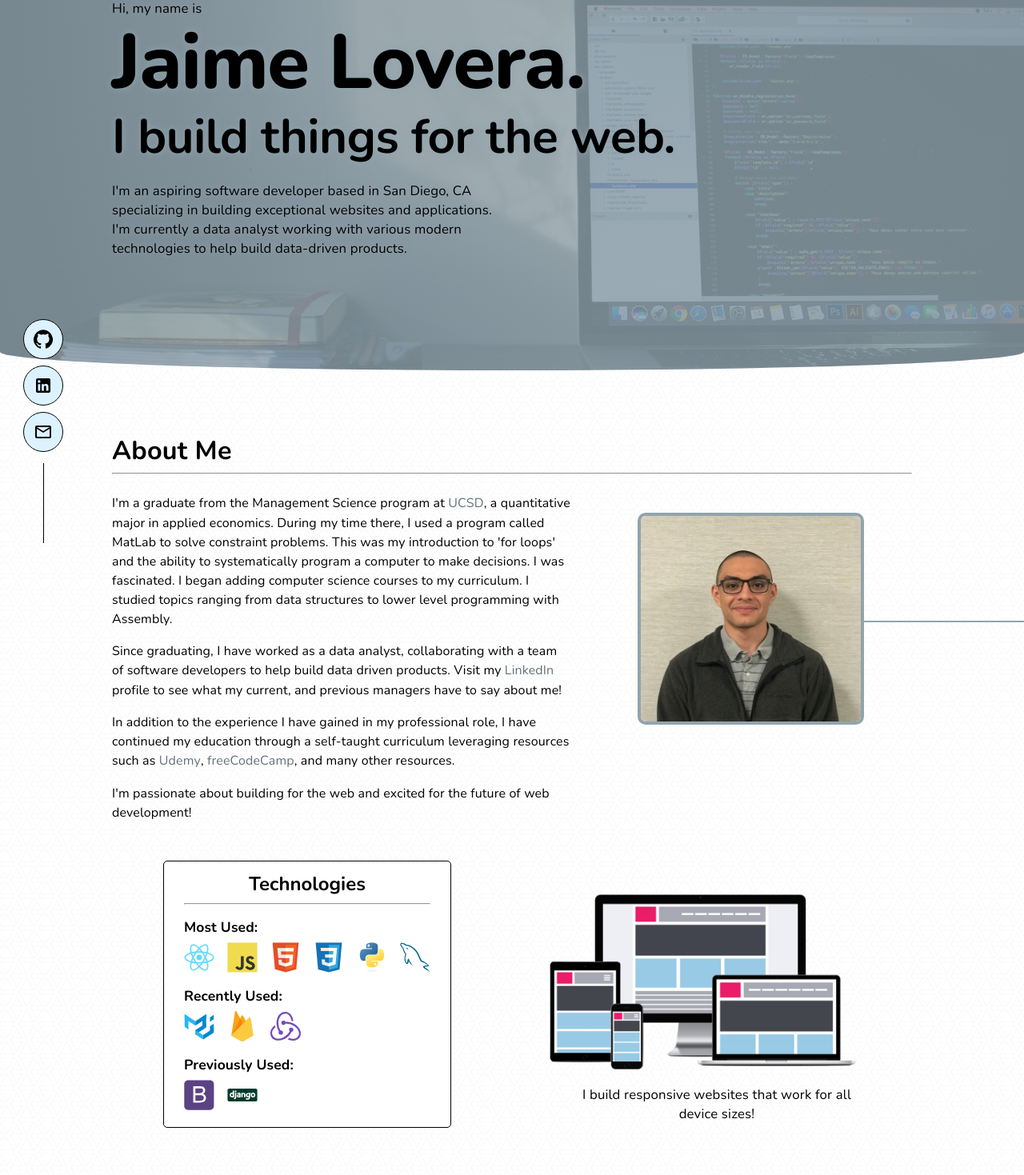
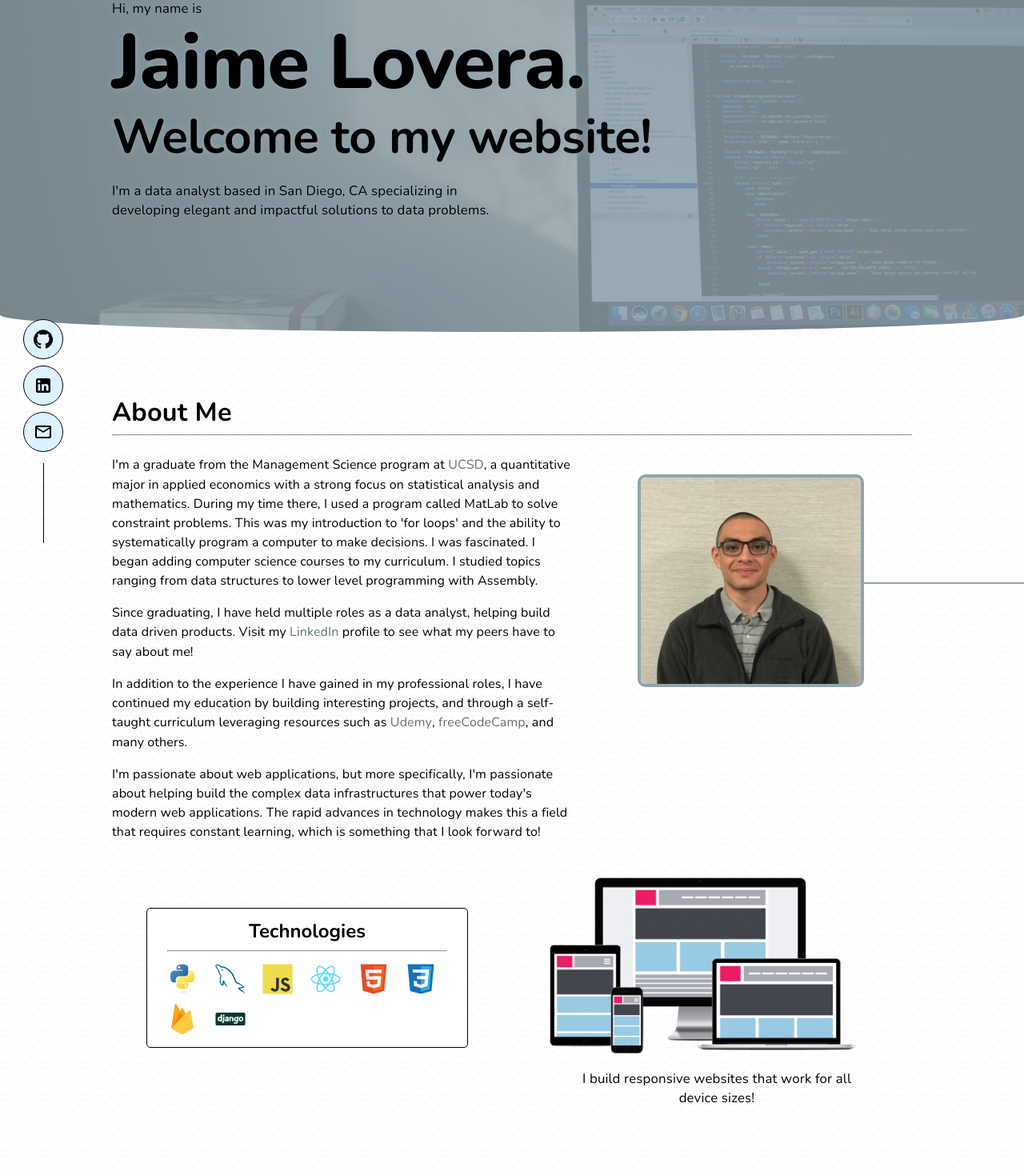
Before and after one commit to jaimelovera/online-portfolio-v3, a React (Create React App) app: page / in a window 1280 px wide. Shown: the part 121-1590 px from the top of the page at 80% size. Built offline with nearby package versions, Linux system fonts and the light colour scheme.

Commit message:
updated content

```diff
--- a/src/components/sections/about/About.js
+++ b/src/components/sections/about/About.js
@@ -66,28 +66,31 @@ function About(props) {
       <Typography variant="body1" className={classes.textShadowWhite}>
         <p>
           I'm a graduate from the Management Science program at {ucsd}, a
-          quantitative major in applied economics. During my time there, I used
-          a program called MatLab to solve constraint problems. This was my
+          quantitative major in applied economics with a strong focus on
+          statistical analysis and mathematics. During my time there, I used a
+          program called MatLab to solve constraint problems. This was my
           introduction to 'for loops' and the ability to systematically program
           a computer to make decisions. I was fascinated. I began adding
           computer science courses to my curriculum. I studied topics ranging
           from data structures to lower level programming with Assembly.
         </p>
         <p>
-          Since graduating, I have worked as a data analyst, collaborating with
-          a team of software developers to help build data driven products.
-          Visit my {linkedin} profile to see what my current, and previous
-          managers have to say about me!
+          Since graduating, I have held multiple roles as a data analyst,
+          helping build data driven products. Visit my {linkedin} profile to see
+          what my peers have to say about me!
         </p>
         <p>
-          In addition to the experience I have gained in my professional role, I
-          have continued my education through a self-taught curriculum
-          leveraging resources such as {udemy}, {freeCodeCamp}, and many other
-          resources.
+          In addition to the experience I have gained in my professional roles,
+          I have continued my education by building interesting projects, and
+          through a self-taught curriculum leveraging resources such as {udemy},{" "}
+          {freeCodeCamp}, and many others.
         </p>
         <p>
-          I'm passionate about building for the web and excited for the future
-          of web development!
+          I'm passionate about web applications, but more specifically, I'm
+          passionate about helping build the complex data infrastructures that
+          power today's modern web applications. The rapid advances in
+          technology makes this a field that requires constant learning, which
+          is something that I look forward to!
         </p>
       </Typography>
     );
--- a/src/components/sections/about/GridTechLogoItem.js
+++ b/src/components/sections/about/GridTechLogoItem.js
@@ -11,7 +11,6 @@ const styles = (theme) => ({
     height: "auto",
     maxWidth: 38,
     maxHeight: 38,
-    padding: "5px 0 5px 0",
     MozTransition: "all 0.2s linear",
     OTransition: "all 0.2s linear",
     WebkitTransition: "all 0.2s linear",
--- a/src/components/sections/about/Technologies.js
+++ b/src/components/sections/about/Technologies.js
@@ -7,19 +7,15 @@ import Typography from "@material-ui/core/Typography";
 
 // Technologies Icons
 import JavaScriptSvg from "../../../img/technologies/javascript.svg";
-import BootStrapSvg from "../../../img/technologies/bootstrap.svg";
-import MaterialUISvg from "../../../img/technologies/material-ui.svg";
 import FirebaseSvg from "../../../img/technologies/firebase.svg";
 import DjangoSvg from "../../../img/technologies/django.svg";
 import PythonSvg from "../../../img/technologies/python.svg";
 import ReactSvg from "../../../img/technologies/react.svg";
 import MySQLSvg from "../../../img/technologies/mysql.svg";
 import HTML5Svg from "../../../img/technologies/html5.svg";
-import ReduxSvg from "../../../img/technologies/redux.svg";
 import CSS3Svg from "../../../img/technologies/css3.svg";
 
 function Technologies() {
-  const typeHeadingStyles = { paddingTop: 6 };
   const containerStyles = {
     backgroundColor: "#FFF",
     border: "1px solid #000",
@@ -32,31 +28,15 @@ function Technologies() {
       <Grid container justify="center">
         <Typography variant="h5">Technologies</Typography>
       </Grid>
-      <hr />
-      <Typography variant="h6" style={typeHeadingStyles}>
-        Most Used:
-      </Typography>
-      <Grid container spacing={2}>
+      <hr style={{ marginBottom: 15 }} />
+      <Grid container spacing={1}>
+        <GridTechLogoItem src={PythonSvg} alt="Python Logo" />
+        <GridTechLogoItem src={MySQLSvg} alt="MySQL Logo" />
+        <GridTechLogoItem src={JavaScriptSvg} alt="JavaScript Logo" />
         <GridTechLogoItem src={ReactSvg} alt="React Logo" />
-        <GridTechLogoItem src={JavaScriptSvg} alt="JavaScript Logo" />
         <GridTechLogoItem src={HTML5Svg} alt="HTML5 Logo" />
         <GridTechLogoItem src={CSS3Svg} alt="CSS3 Logo" />
-        <GridTechLogoItem src={PythonSvg} alt="Python Logo" />
-        <GridTechLogoItem src={MySQLSvg} alt="MySQL Logo" />
-      </Grid>
-      <Typography variant="h6" style={typeHeadingStyles}>
-        Recently Used:
-      </Typography>
-      <Grid container spacing={2}>
-        <GridTechLogoItem src={MaterialUISvg} alt="Material-UI Logo" />
         <GridTechLogoItem src={FirebaseSvg} alt="Firebase Logo" />
-        <GridTechLogoItem src={ReduxSvg} alt="Redux Logo" />
-      </Grid>
-      <Typography variant="h6" style={typeHeadingStyles}>
-        Previously Used:
-      </Typography>
-      <Grid container spacing={2}>
-        <GridTechLogoItem src={BootStrapSvg} alt="Bootstrap Logo" />
         <GridTechLogoItem src={DjangoSvg} alt="Django Logo" />
       </Grid>
     </div>
--- a/src/components/sections/intro/Intro.js
+++ b/src/components/sections/intro/Intro.js
@@ -32,7 +32,7 @@ const styles = (theme) => ({
   },
   jaimeLoveraAnimate: {
     animation: "slideFromY 1.75s forwards",
-    animationDelay: "0.75s",
+    animationDelay: "0.6s",
   },
   shortInfo: {
     position: "relative",
@@ -40,7 +40,7 @@ const styles = (theme) => ({
   },
   shortInfoAnimate: {
     animation: "slideFromX 1.5s forwards",
-    animationDelay: "3s",
+    animationDelay: "2.5s",
   },
   longInfo: {
     maxWidth: 500,
@@ -50,7 +50,7 @@ const styles = (theme) => ({
   },
   longInfoAnimate: {
     animation: "slideFromX 2.5s forwards",
-    animationDelay: "3s",
+    animationDelay: "2.5s",
   },
 });
 
@@ -97,7 +97,7 @@ class Intro extends Component {
                     classes.textShadowPrimary
                   } ${pageLoaded && classes.shortInfoAnimate}`}
                 >
-                  I build things for the web.
+                  Welcome to my website!
                 </Typography>
                 <Typography
                   variant="body2"
@@ -105,11 +105,8 @@ class Intro extends Component {
                     classes.textShadowPrimary
                   } ${pageLoaded && classes.longInfoAnimate}`}
                 >
-                  I'm an aspiring software developer based in San Diego, CA
-                  specializing in building exceptional websites and
-                  applications. I'm currently a data analyst working with
-                  various modern technologies to help build data-driven
-                  products.
+                  I'm a data analyst based in San Diego, CA specializing in
+                  developing elegant and impactful solutions to data problems.
                 </Typography>
               </Grid>
             </Grid>
--- a/src/components/sections/projects/ProjectCardGridItem.js
+++ b/src/components/sections/projects/ProjectCardGridItem.js
@@ -20,6 +20,7 @@ import LaunchIcon from "@material-ui/icons/Launch";
 
 const styles = (theme) => ({
   card: {
+    backgroundColor: "#eceff1",
     height: "100%",
     display: "flex",
     flexDirection: "column",
--- a/src/components/sections/projects/Projects.js
+++ b/src/components/sections/projects/Projects.js
@@ -37,7 +37,7 @@ function Projects(props) {
             <hr />
           </Grid>
         </Grid>
-        <Grid container alignItems="stretch" spacing={3}>
+        <Grid container alignItems="stretch" spacing={4}>
           <ProjectCardGridItem
             image={twitterCloneImg}
             title="Twitter Clone"
```
Also changed, not shown: 1 other file (tests, documents, lock files or other folders).
